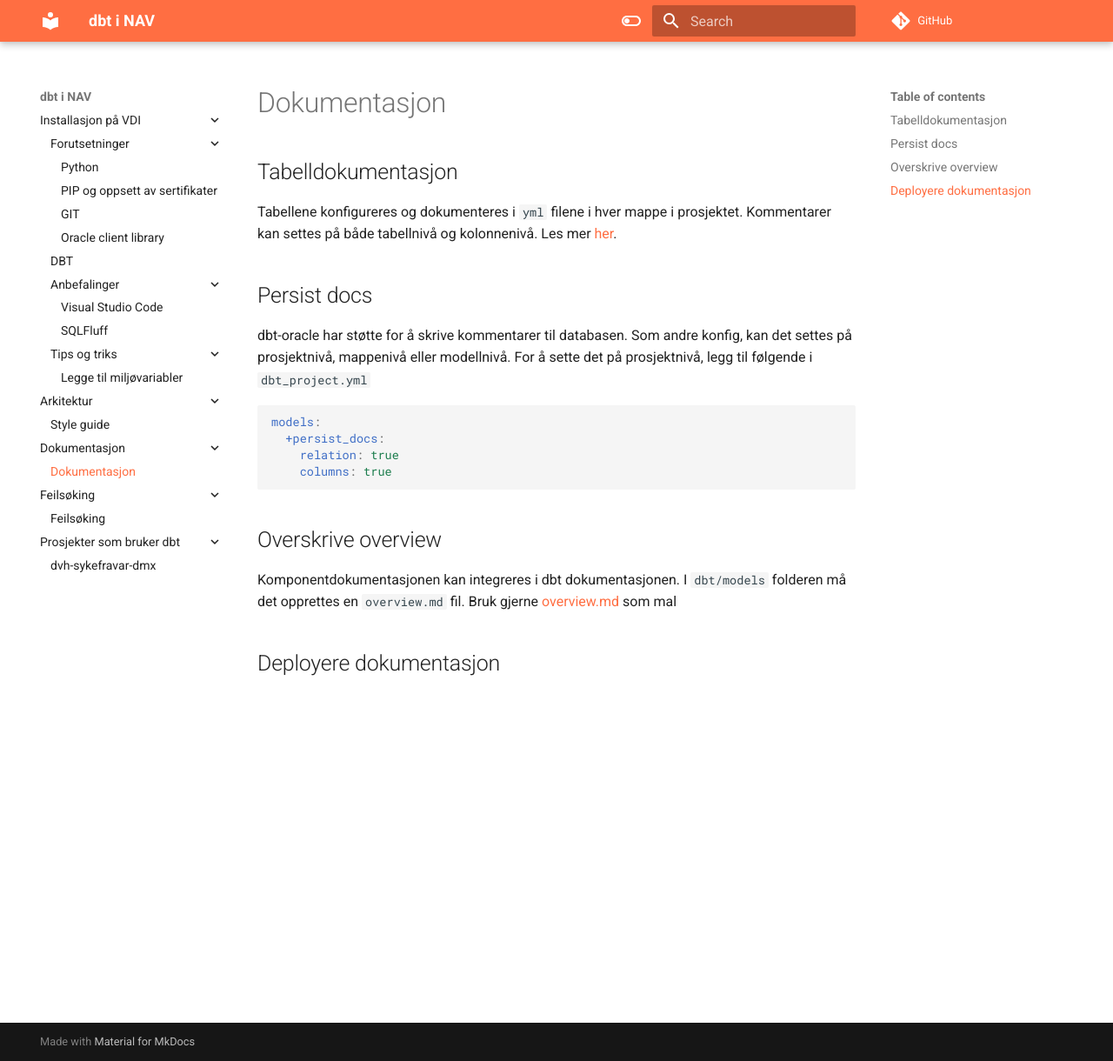
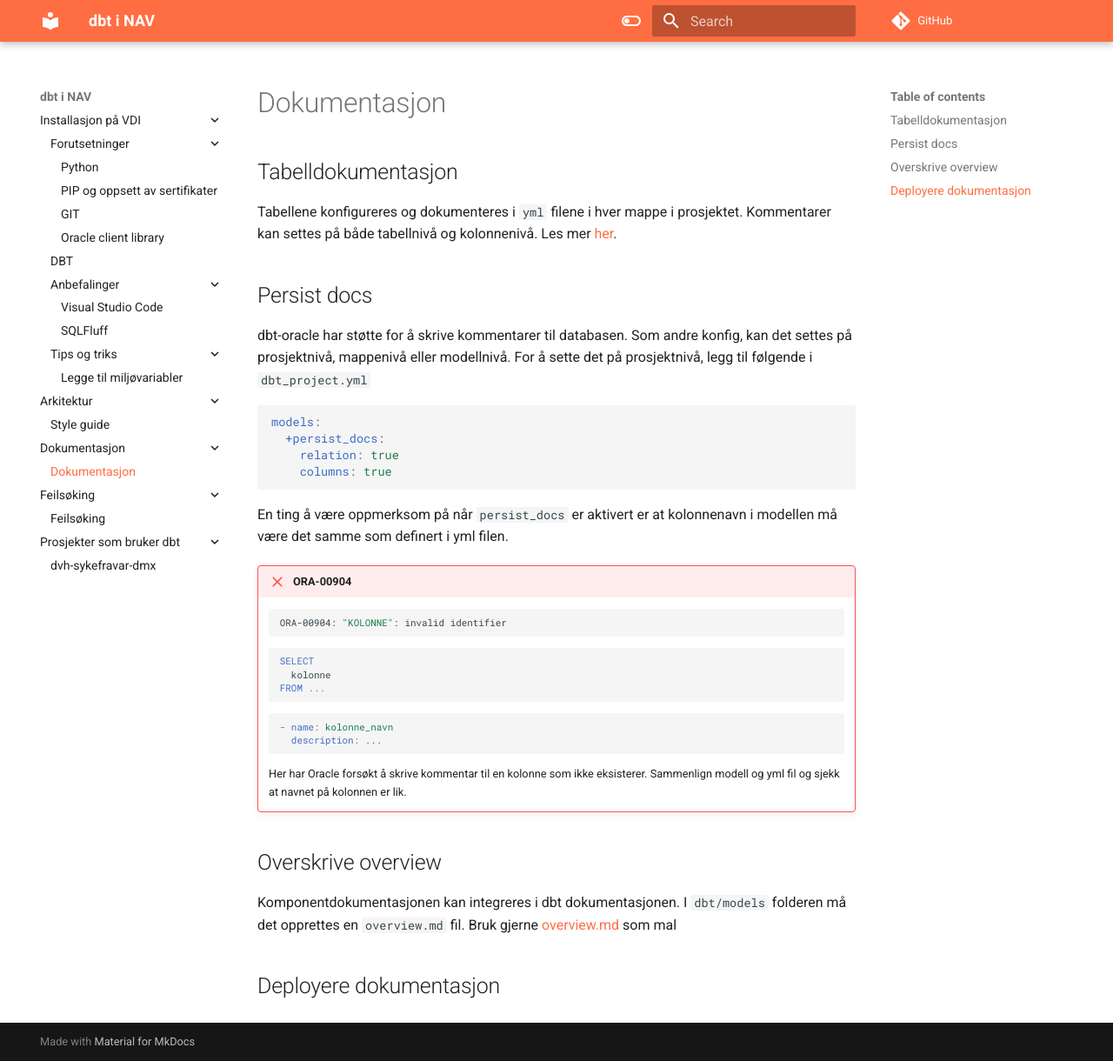
Before and after one commit to navikt/dbt-i-nav, an MkDocs documentation site: the page built from docs/dokumentasjon/dokumentasjon.md, in a window 1280 px wide and 1220 px high. Shown: the whole window at 87% size. Built offline with MkDocs 1.6.1 and Material for MkDocs 9.7.7, drawn with Linux system fonts in a browser that asks for light colours; comment, search, counter and statistics services are not loaded.

Commit message:
Feilsøke ORA-00904 invalid identifier

````diff
--- a/docs/dokumentasjon/dokumentasjon.md
+++ b/docs/dokumentasjon/dokumentasjon.md
@@ -13,6 +13,29 @@
     columns: true
 ```
 
+En ting å være oppmerksom på når ``persist_docs`` er aktivert er at kolonnenavn i modellen må være det samme som definert i yml filen.
+
+!!! failure "ORA-00904"
+
+    ```shell
+    ORA-00904: "KOLONNE": invalid identifier
+    ```
+
+    ```sql
+    SELECT
+      kolonne
+    FROM ...
+    ```
+
+    ```yaml
+    - name: kolonne_navn
+      description: ...
+    ```
+
+    Her har Oracle forsøkt å skrive kommentar til en kolonne som ikke eksisterer. Sammenlign modell og yml fil og sjekk at navnet på kolonnen er lik.
+
+
+
 ## Overskrive overview
 Komponentdokumentasjonen kan integreres i dbt dokumentasjonen. I `dbt/models` folderen må det opprettes
 en `overview.md` fil. Bruk gjerne [overview.md](https://github.com/navikt/dbt-i-nav/tree/main/docs/dokumentasjon/overview.md) som mal
````
Also changed, not shown: docs/feilsoking/feilsoking.md (+4 -0 lines).
